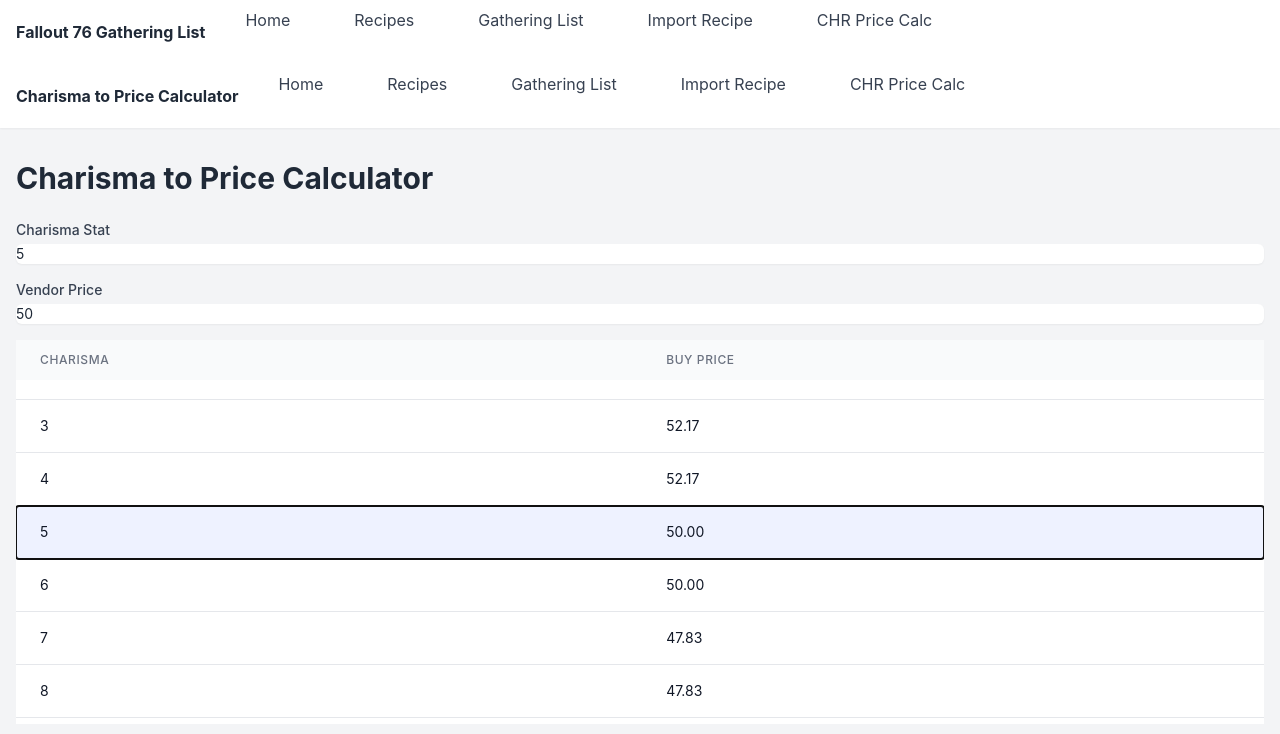
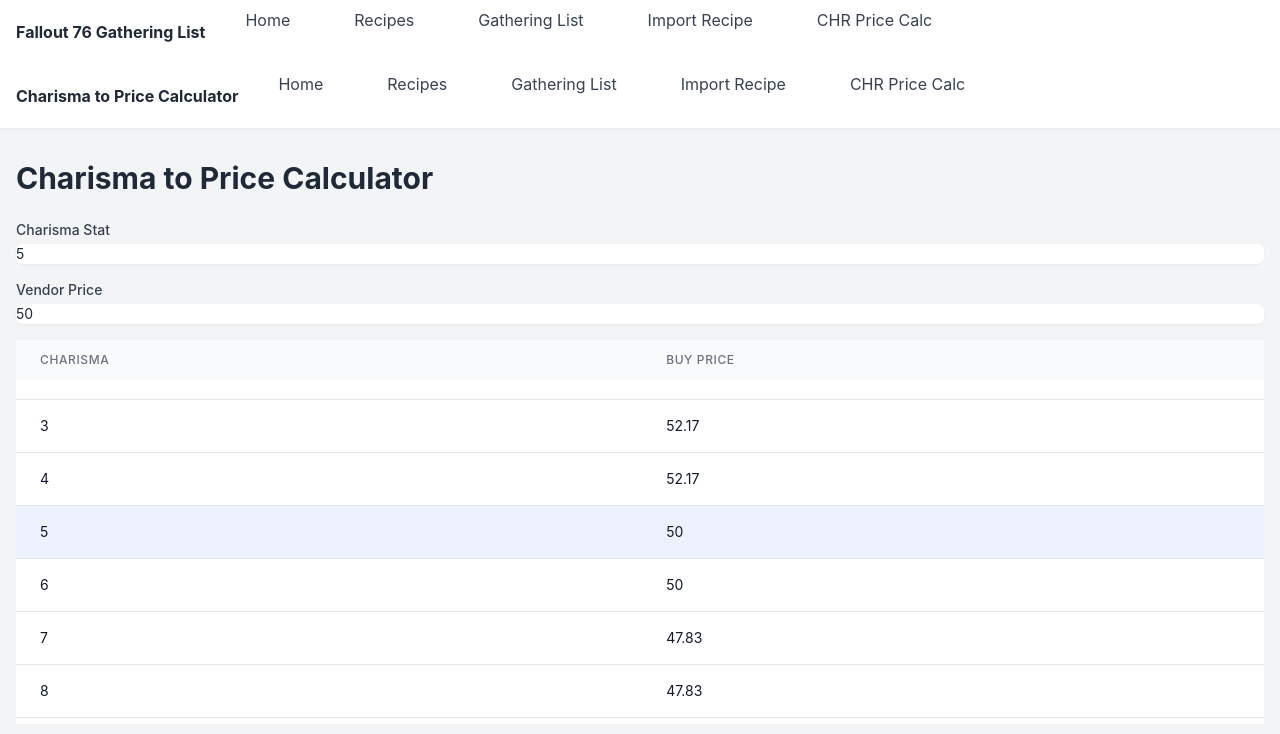
Before and after one commit to TwistedTabby/Fallout_76-Recipe-Gathering-List-Builder, a React (Vite) app: page /charisma-price-calc in a window 1280 px wide. Shown: the top 734 px of the page. Built offline with nearby package versions, Linux system fonts and the light colour scheme.

Commit message:
Tweaked a few UI settings to allow for easier shifting of values

```diff
--- a/src/pages/CharismaPriceCalc.tsx
+++ b/src/pages/CharismaPriceCalc.tsx
@@ -106,12 +106,19 @@ const charismaTable = [
 ];
 
 export default function CharismaPriceCalc() {
-  const [charisma, setCharisma] = useState(5);
-  const [vendorPrice, setVendorPrice] = useState(50);
+  const [charisma, setCharisma] = useState<string>('5');
+  const [vendorPrice, setVendorPrice] = useState<string>('50');
+  const [errors, setErrors] = useState({ charisma: '', vendorPrice: '' });
   const highlightedRowRef = useRef<HTMLTableRowElement>(null);
+  const tableRef = useRef<HTMLDivElement>(null);
+
+  // Get the user's locale, falling back to 'en-US' if not available
+  const userLocale = typeof navigator !== 'undefined'
+    ? navigator.language || navigator.languages[0] || 'en-US'
+    : 'en-US';
 
   useEffect(() => {
-    if (highlightedRowRef.current) {
+    if (highlightedRowRef.current && typeof charisma === 'number' && typeof vendorPrice === 'number') {
       highlightedRowRef.current.scrollIntoView({
         behavior: 'smooth',
         block: 'center'
@@ -123,27 +130,73 @@ export default function CharismaPriceCalc() {
     }
   }, [charisma, vendorPrice]);
 
+  useEffect(() => {
+    const numCharisma = Number(charisma);
+    if (isNaN(numCharisma) || errors.charisma || !tableRef.current) return;
+
+    const observer = new ResizeObserver(() => {
+      const row = tableRef.current?.querySelector(`tr[data-charisma="${numCharisma}"]`);
+      if (row && tableRef.current) {
+        const rowTop = (row as HTMLElement).offsetTop;
+        const containerHeight = tableRef.current.clientHeight;
+        const scrollPosition = rowTop - (containerHeight / 2) + (row as HTMLElement).offsetHeight / 2;
+
+        tableRef.current.scrollTop = scrollPosition;
+      }
+    });
+
+    observer.observe(tableRef.current);
+    return () => observer.disconnect();
+  }, [charisma, errors.charisma]);
+
   const handleCharismaChange = (e: React.ChangeEvent<HTMLInputElement>) => {
-    setCharisma(Number(e.target.value));
+    const value = e.target.value;
+    setCharisma(value);
+
+    if (value === '') {
+      setErrors(prev => ({ ...prev, charisma: `Please enter a Charisma value (${formatNumber(1)}-${formatNumber(100)})` }));
+    } else if (Number(value) < 1 || Number(value) > 100) {
+      setErrors(prev => ({ ...prev, charisma: `Charisma must be between ${formatNumber(1)} and ${formatNumber(100)}` }));
+    } else {
+      setErrors(prev => ({ ...prev, charisma: '' }));
+    }
   };
 
   const handleVendorPriceChange = (e: React.ChangeEvent<HTMLInputElement>) => {
-    setVendorPrice(Number(e.target.value));
+    const value = e.target.value;
+    setVendorPrice(value);
+
+    if (value === '') {
+      setErrors(prev => ({ ...prev, vendorPrice: `Please enter a Vendor Price value (${formatNumber(1)}-${formatNumber(40000)})` }));
+    } else if (Number(value) < 1 || Number(value) > 40000) {
+      setErrors(prev => ({ ...prev, vendorPrice: `Vendor Price must be between ${formatNumber(1)} and ${formatNumber(40000)}` }));
+    } else {
+      setErrors(prev => ({ ...prev, vendorPrice: '' }));
+    }
   };
 
-  const calculatePrices = (price: number) => {
-    const currentModifiers = charismaTable.find(entry => entry.charisma === charisma);
+  const formatNumber = (num: number): string => {
+    return new Intl.NumberFormat(userLocale).format(num);
+  };
+
+  const calculatePrices = (price: string) => {
+    const numCharisma = Number(charisma);
+    const numPrice = Number(price);
+
+    if (isNaN(numCharisma) || isNaN(numPrice) || errors.charisma || errors.vendorPrice) return [];
+
+    const currentModifiers = charismaTable.find(entry => entry.charisma === numCharisma);
     if (!currentModifiers) return [];
 
-    const basePrice = price / currentModifiers.buyModifier;
+    const basePrice = numPrice / currentModifiers.buyModifier;
 
     return charismaTable.map((entry) => ({
       charisma: entry.charisma,
-      buyPrice: (basePrice * entry.buyModifier).toFixed(2),
+      buyPrice: formatNumber(Number((basePrice * entry.buyModifier).toFixed(2))),
     }));
   };
 
-  const priceTable = calculatePrices(vendorPrice);
+  const priceTable = vendorPrice ? calculatePrices(vendorPrice) : [];
 
   return (
     <Layout title={strings.charismaPriceCalc.title}>
@@ -156,9 +209,10 @@ export default function CharismaPriceCalc() {
             value={charisma}
             onChange={handleCharismaChange}
             className="mt-1 block w-full rounded-md border-gray-300 shadow-sm focus:border-indigo-500 focus:ring-indigo-500 sm:text-sm"
-            min="1"
-            max="100"
           />
+          {errors.charisma && (
+            <p className="mt-1 text-sm text-red-600">{errors.charisma}</p>
+          )}
         </div>
         <div className="mb-4">
           <label className="block text-sm font-medium text-gray-700">Vendor Price</label>
@@ -168,9 +222,15 @@ export default function CharismaPriceCalc() {
             onChange={handleVendorPriceChange}
             className="mt-1 block w-full rounded-md border-gray-300 shadow-sm focus:border-indigo-500 focus:ring-indigo-500 sm:text-sm"
           />
+          {errors.vendorPrice && (
+            <p className="mt-1 text-sm text-red-600">{errors.vendorPrice}</p>
+          )}
+          {typeof vendorPrice === 'number' && !errors.vendorPrice && (
+            <p className="mt-1 text-sm text-gray-500">Formatted: {formatNumber(Number(vendorPrice))}</p>
+          )}
         </div>
         <div className="mb-4">
-          <div className="max-h-96 overflow-y-auto">
+          <div className="max-h-96 overflow-y-auto" ref={tableRef}>
             <table className="min-w-full divide-y divide-gray-200">
               <thead className="sticky top-0">
                 <tr>
@@ -186,11 +246,11 @@ export default function CharismaPriceCalc() {
                 {priceTable.map((entry) => (
                   <tr
                     key={entry.charisma}
-                    ref={entry.charisma === charisma ? highlightedRowRef : null}
-                    className={entry.charisma === charisma ? "bg-indigo-50" : ""}
-                    tabIndex={entry.charisma === charisma ? 0 : -1}
+                    data-charisma={entry.charisma}
+                    className={Number(charisma) === entry.charisma ? "bg-indigo-50" : ""}
+                    tabIndex={Number(charisma) === entry.charisma ? 0 : -1}
                     role="row"
-                    aria-selected={entry.charisma === charisma}
+                    aria-selected={Number(charisma) === entry.charisma}
                   >
                     <td className="px-6 py-4 whitespace-nowrap text-sm text-gray-900">{entry.charisma}</td>
                     <td className="px-6 py-4 whitespace-nowrap text-sm text-gray-900">{entry.buyPrice}</td>
```
